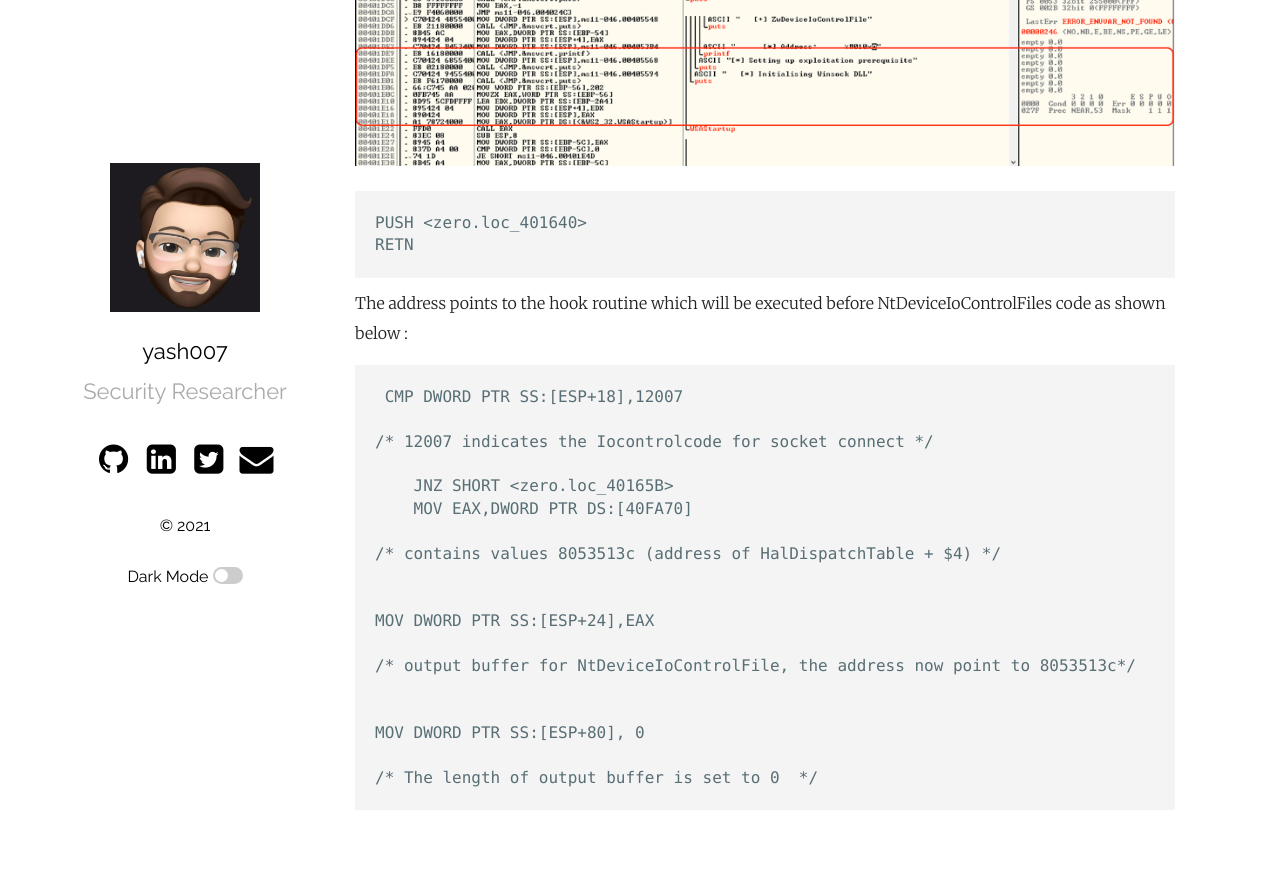
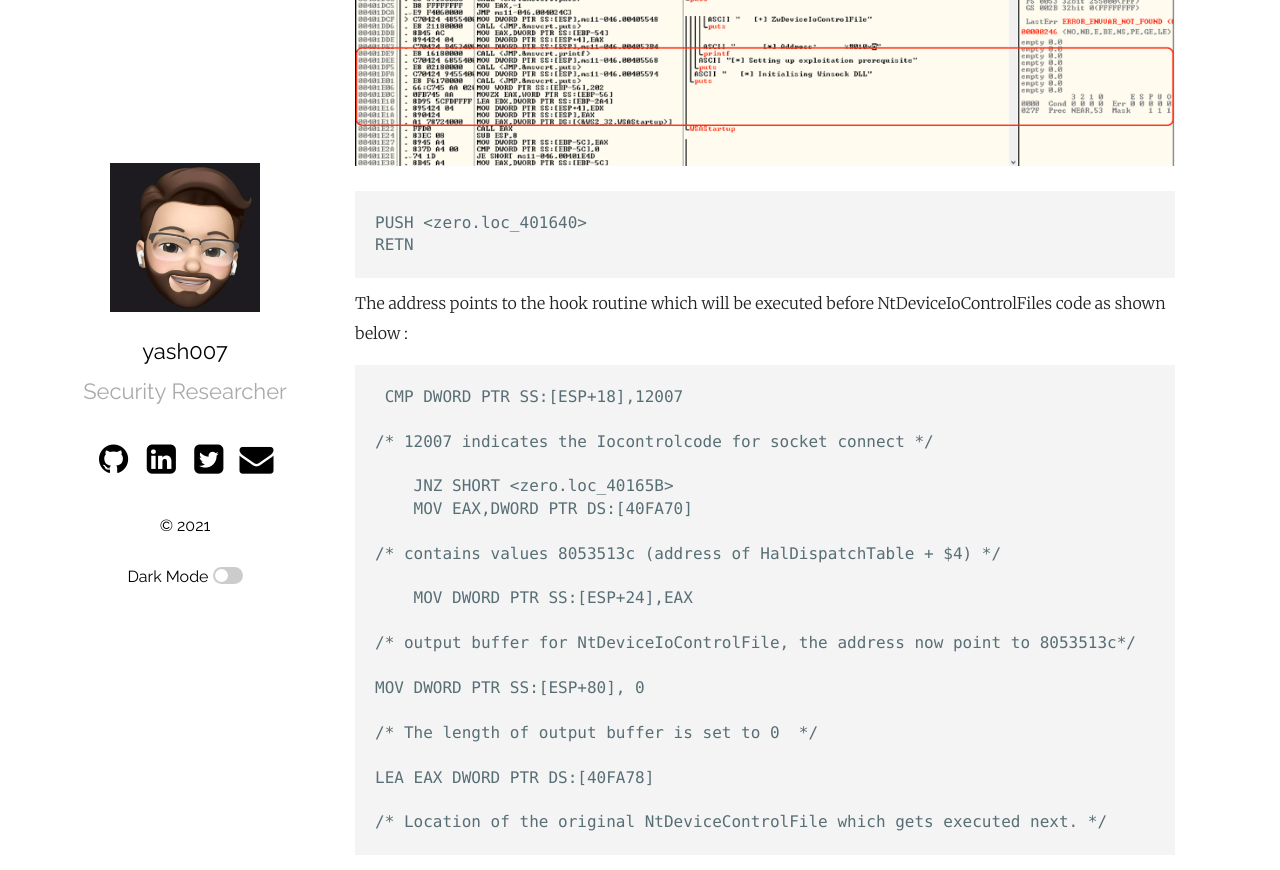
Before and after one commit to yashomer1994/yash007.github.io, a Jekyll site: the page built from _posts/2021-01-31-Ancillary Function Driver.md, in a window 1280 px wide and 900 px high, scrolled down 2501 px. Shown: the top 870 px of the window. Built offline with Jekyll 4.4.1, drawn with Linux system fonts in a browser that asks for light colours.

Commit message:
Update 2021-01-31-Ancillary Function Driver.md

```diff
--- a/_posts/2021-01-31-Ancillary Function Driver.md
+++ b/_posts/2021-01-31-Ancillary Function Driver.md
@@ -86,12 +86,14 @@ The address <zero.loc_401640> points to the hook routine which will be executed
 
     /* contains values 8053513c (address of HalDispatchTable + $4) */
 
-
-    MOV DWORD PTR SS:[ESP+24],EAX
+        MOV DWORD PTR SS:[ESP+24],EAX
 
     /* output buffer for NtDeviceIoControlFile, the address now point to 8053513c*/
-
 
     MOV DWORD PTR SS:[ESP+80], 0
 
     /* The length of output buffer is set to 0  */
+
+    LEA EAX DWORD PTR DS:[40FA78]
+
+    /* Location of the original NtDeviceControlFile which gets executed next. */
```
